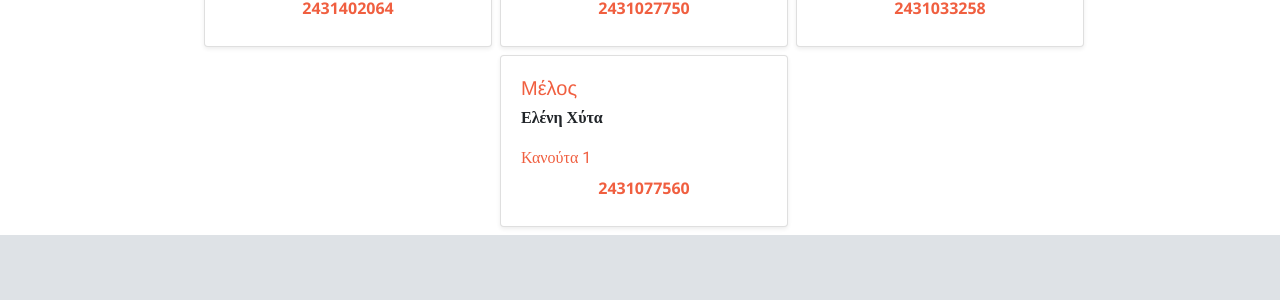
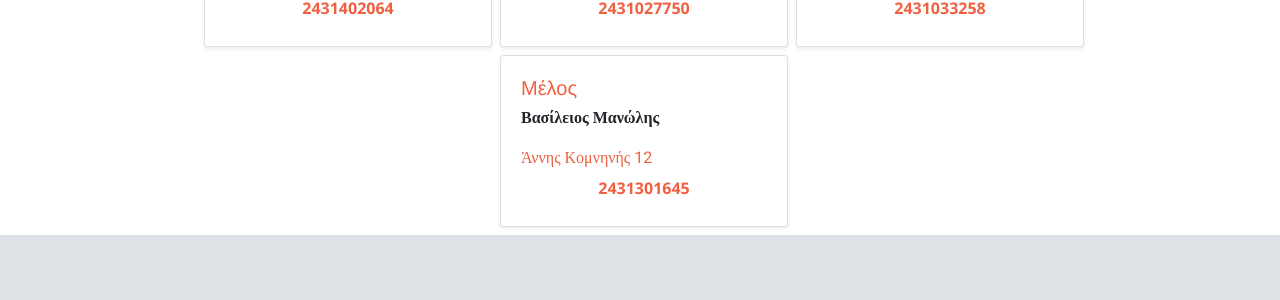
Before and after one commit to Tomak123456/tesy, a Jekyll site: the page built from pages/about.md, in a window 1280 px wide and 1255 px high. Shown: the part 674-974 px from the top of the window. Built offline with Jekyll 4.4.1, drawn with Linux system fonts in a browser that asks for light colours.

Commit message:
Update from Forestry.io Thomas Zanias updated _data/ds.yaml

```diff
--- a/_data/ds.yaml
+++ b/_data/ds.yaml
@@ -41,10 +41,10 @@
   city: Τρίκαλα
   website: ''
   mobile: "2431033258"
-- name: Ελένη
-  lastname: Χύτα
+- name: Βασίλειος
+  lastname: Μανώλης
   position: Μέλος
-  location: Κανούτα 1
+  location: Άννης Κομνηνής 12
   city: Τρίκαλα
   website: ''
-  mobile: "2431077560"
+  mobile: "2431301645"
```
